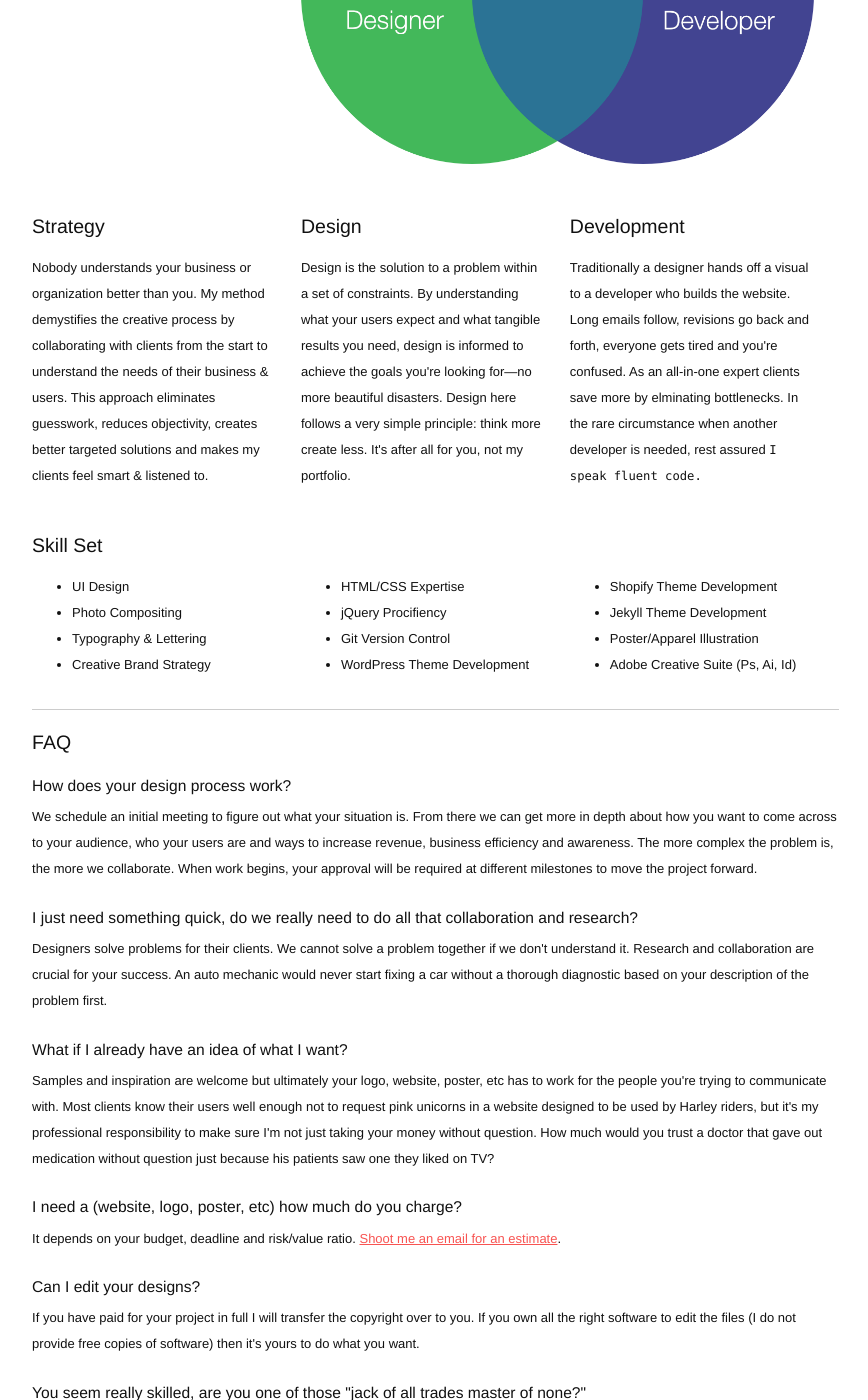
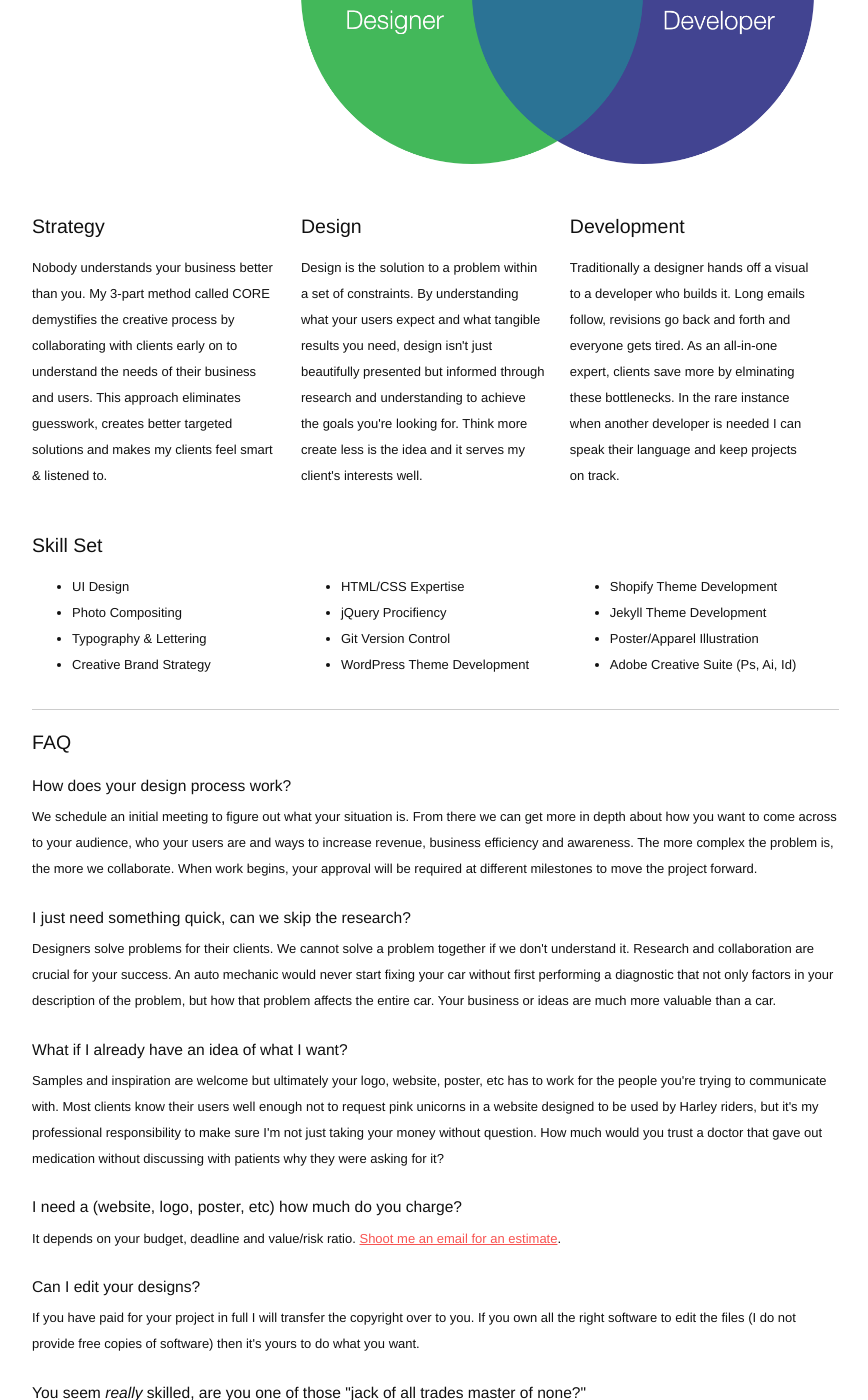
Before and after one commit to jason-mares/tactiq, a Jekyll site: the page built from about.html, in a window 1280 px wide and 1400 px high, scrolled down 406 px. Shown: the whole window, without its empty margins (400-1268 px from the left). Built offline with Jekyll 4.4.1, drawn with Linux system fonts in a browser that asks for light colours; some of the changed text lies outside the part shown.

Commit message:
finished about and fixed config

```diff
--- a/_config.yml
+++ b/_config.yml
@@ -16,7 +16,7 @@
 title: Jason Mares, Graphic Designer & Front End Developer
 email: jason.t.mares@gmail.com
 description:
-baseurl: / # the subpath of your site, e.g. /blog
+baseurl:  # the subpath of your site, e.g. /blog
 url: "" # the base hostname & protocol for your site, e.g. http://example.com
 twitter_username: jekyllrb
 github_username:  jekyll
--- a/about.html
+++ b/about.html
@@ -16,17 +16,17 @@ title: About
     <div class="clear"></div>
     <div class="one-third">
         <h2>Strategy</h2>
-        <p>Nobody understands your business or organization better than you. My method demystifies the creative process by collaborating with clients from the start to understand the needs of their business & users. This approach eliminates guesswork, reduces objectivity, creates better targeted solutions and makes my clients feel smart & listened to.</p>
+        <p>Nobody understands your business better than you. My 3-part method called CORE demystifies the creative process by collaborating with clients early on to understand the needs of their business and users. This approach eliminates guesswork, creates better targeted solutions and makes my clients feel smart & listened to.</p>
 <!--        <a href="#">Learn How &rarr;</a>-->
     </div>
     <div class="one-third">
         <h2>Design</h2>
-        <p>Design is the solution to a problem within a set of constraints. By understanding what your users expect and what tangible results you need, design is informed to achieve the goals you're looking for—no more beautiful disasters. Design here follows a very simple principle: think more create less. It's after all for you, not my portfolio.</p>
+        <p>Design is the solution to a problem within a set of constraints. By understanding what your users expect and what tangible results you need, design isn't just beautifully presented but informed through research and understanding to achieve the goals you're looking for. Think more create less is the idea and it serves my client's interests well.</p>
 <!--        <a href="#">View Work &rarr;</a>-->
     </div>
     <div class="one-third">
         <h2>Development</h2>
-        <p>Traditionally a designer hands off a visual to a developer who builds the website. Long emails follow, revisions go back and forth, everyone gets tired and you're confused. As an all-in-one expert clients save more by elminating bottlenecks. In the rare circumstance when another developer is needed, rest assured <code>I speak fluent code.</code></p>
+        <p>Traditionally a designer hands off a visual to a developer who builds it. Long emails follow, revisions go back and forth and everyone gets tired. As an all-in-one expert, clients save more by elminating these bottlenecks. In the rare instance when another developer is needed I can speak their language and keep projects on track.</p>
 <!--        <a href="#">See Examples &rarr;</a>-->
     </div>
 
@@ -61,20 +61,20 @@ title: About
         <p class="bold">How does your design process work?</p>
         <p>We schedule an initial meeting to figure out what your situation is. From there we can get more in depth about how you want to come across to your audience, who your users are and ways to increase revenue, business efficiency and awareness. The more complex the problem is, the more we collaborate. When work begins, your approval will be required at different milestones to move the project forward.</p>
 
-        <p class="bold">I just need something quick, do we really need to do all that collaboration and research?</p>
-        <p>Designers solve problems for their clients. We cannot solve a problem together if we don't understand it. Research and collaboration are crucial for your success. An auto mechanic would never start fixing a car without a thorough diagnostic based on your description of the problem first.</p>
+        <p class="bold">I just need something quick, can we skip the research?</p>
+        <p>Designers solve problems for their clients. We cannot solve a problem together if we don't understand it. Research and collaboration are crucial for your success. An auto mechanic would never start fixing your car without first performing a diagnostic that not only factors in your description of the problem, but how that problem affects the entire car. Your business or ideas are much more valuable than a car.</p>
 
         <p class="bold">What if I already have an idea of what I want?</p>
-        <p>Samples and inspiration are welcome but ultimately your logo, website, poster, etc has to work for the people you're trying to communicate with. Most clients know their users well enough not to request pink unicorns in a website designed to be used by Harley riders, but it's my professional responsibility to make sure I'm not just taking your money without question. How much would you trust a doctor that gave out medication without question just because his patients saw one they liked on TV?</p>
+        <p>Samples and inspiration are welcome but ultimately your logo, website, poster, etc has to work for the people you're trying to communicate with. Most clients know their users well enough not to request pink unicorns in a website designed to be used by Harley riders, but it's my professional responsibility to make sure I'm not just taking your money without question. How much would you trust a doctor that gave out medication without discussing with patients why they were asking for it?</p>
 
         <p class="bold">I need a (website, logo, poster, etc) how much do you charge?</p>
-        <p>It depends on your budget, deadline and risk/value ratio. <a href="{{ site.baseurl }}/contact/">Shoot me an email for an estimate</a>.</p>
+        <p>It depends on your budget, deadline and value/risk ratio. <a href="{{ site.baseurl }}/contact/">Shoot me an email for an estimate</a>.</p>
 
         <p class="bold">Can I edit your designs?</p>
         <p>If you have paid for your project in full I will transfer the copyright over to you. If you own all the right software to edit the files (I do not provide free copies of software) then it's yours to do what you want.</p>
 
-        <p class="bold">You seem really skilled, are you one of those "jack of all trades master of none?"</p>
-        <p>No, I just love what I do. I learned to code when I was 13 and had my first paying freelance gig shortly after graduating high school. I haven't stopped since.</p>
+        <p class="bold">You seem <i>really</i> skilled, are you one of those "jack of all trades master of none?"</p>
+        <p>No, I just love what I do. A supportive English teacher taught me how to code when I was 13 and I got better by creating custom myspace profiles for my friends. I got my first paying freelance gig shortly after graduating high school then never thought about doing anything else. This discipline captures my fascination and I'm constantly learning new ways to improve.</p>
 
 <!--
         <p class="bold">Has anyone ever said you look like Johnny De-</p>
```
